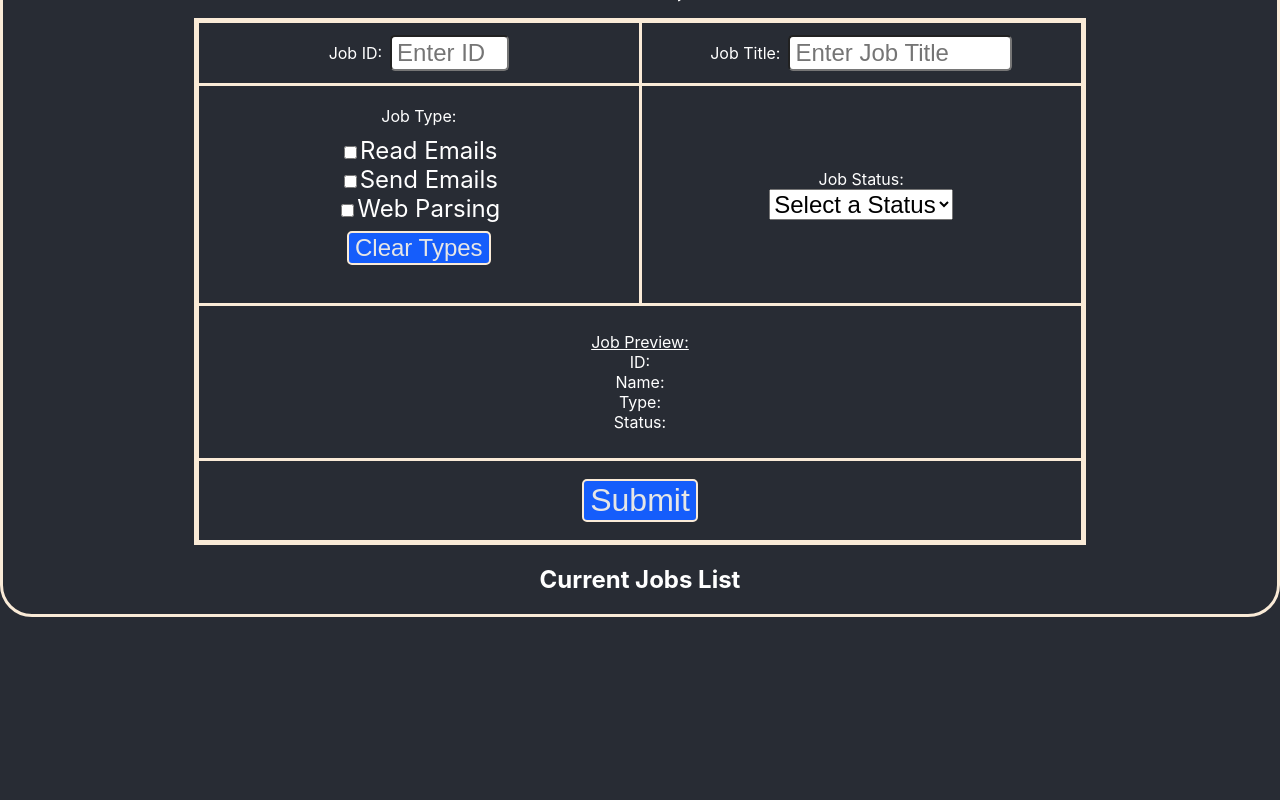
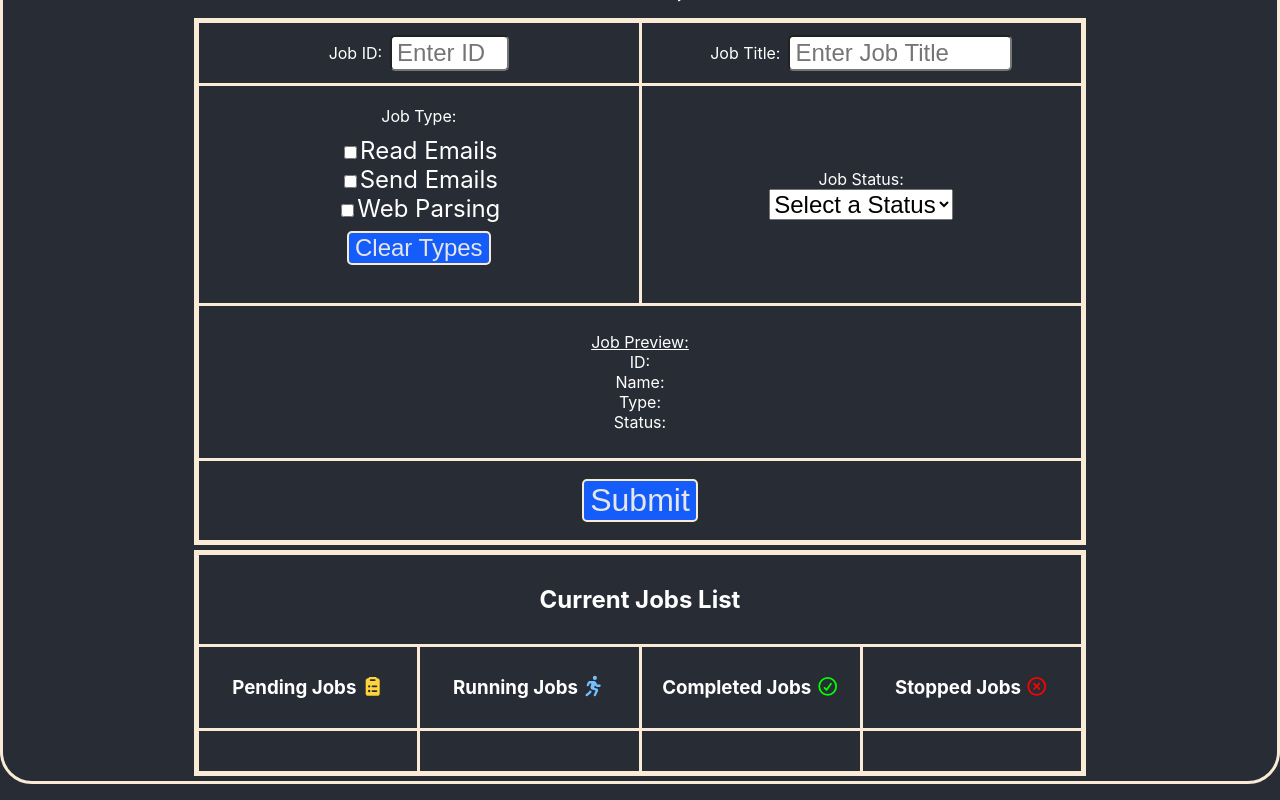
Before and after one commit to ReflectionGolden/react-essentials-site, a React (Create React App) app: page / in a window 1280 px wide. Shown: the part 515-1315 px from the top of the page. Before the commit the page ends 1148 px from the top, so only its background shows below. Built offline with nearby package versions, Linux system fonts and the light colour scheme; the HTML template or start-up script is replaced by a standard one.

Commit message:
Changed current jobs list to display in columns assigned to each job status for easier readability

```diff
--- a/src/course_modules/Module6.js
+++ b/src/course_modules/Module6.js
@@ -210,19 +210,53 @@ function JobForm() {
                     <Snackbar ref={snackbarRef} type={SnackbarType.success} message="Job Submition Completed Successfully"/>
                 </div>
             </form>
-            <div>
-                <h2>Current Jobs List</h2>
-                <ul className='Listing'>
-                    {jobs.map(job => (
-                        <JobDisplayItem job={job}>
-                            <p>ID: {job.id}, Name: {job.name}, Job Type: {job.type.join("/")}, Status: {job.status}<StatusIcon Status={job.status}/></p>
-                            <button style={{marginLeft: "5px"}} onClick={() => handleDelete(job.id)}>Delete</button>
-                            {statusUpdateButtons(job, job.status)}
-                        </JobDisplayItem>
-                    ))}
-                </ul>
+            <div className='Job-Display'>
+                <div className='Display-Head'>
+                    <h2>Current Jobs List</h2>
+                </div>
+                <JobColumn jobs={jobs} status="pending" handleDelete={handleDelete} statusUpdateButtons={statusUpdateButtons}/>
+                <JobColumn jobs={jobs} status="running" handleDelete={handleDelete} statusUpdateButtons={statusUpdateButtons}/>
+                <JobColumn jobs={jobs} status="completed" handleDelete={handleDelete} statusUpdateButtons={statusUpdateButtons}/>
+                <JobColumn jobs={jobs} status="stopped" handleDelete={handleDelete} statusUpdateButtons={statusUpdateButtons}/>
             </div>
         </div>
+    );
+}
+
+function JobColumn(props) {
+    function HeaderClass(status) {
+        switch (status) {
+            case "pending":
+                return "Pending-Head";
+            case "running":
+                return "Running-Head";
+            case "completed":
+                return "Complete-Head";
+            case "stopped":
+                return "Stopped-Head";
+        }
+    }
+    return (
+        <>
+            <div className={HeaderClass(props.status)}>
+                <h3>{props.status.charAt(0).toUpperCase() + props.status.slice(1)} Jobs <StatusIcon Status={props.status}/></h3>
+            </div>
+            <div className={props.status.charAt(0).toUpperCase()}>
+                <div><JobMapper jobs={props.jobs} status={props.status} handleDelete={props.handleDelete} statusUpdateButtons={props.statusUpdateButtons}/></div>
+            </div>
+        </>
+    );
+}
+
+function JobMapper(props) {
+    return (
+        <>{props.jobs.filter(job => job.status === props.status).map(job => (
+            <JobDisplayItem job={job}>
+                <p>ID: {job.id}, Name: {job.name}, Job Type: {job.type.join("/")}, Status: {job.status}<StatusIcon Status={job.status}/></p>
+                <button style={{marginLeft: "5px"}} onClick={() => props.handleDelete(job.id)}>Delete</button>
+                {props.statusUpdateButtons(job, job.status)}
+            </JobDisplayItem>
+        ))}</>
     );
 }
 
--- a/src/course_modules/module_styles/Module6.css
+++ b/src/course_modules/module_styles/Module6.css
@@ -1,3 +1,4 @@
+/* Form Styling */
 .Form-Container {
   display: grid;
   grid-template-areas:
@@ -77,3 +78,81 @@
 .Form-Container div.jobSubmit button {
     font-size: xx-large;
 }
+
+
+/* Job Display section styling */
+.Job-Display {
+  display: grid;
+  grid-template-areas:
+  "DisplayTitle DisplayTitle DisplayTitle DisplayTitle"
+  "PendingJobsHead RunningJobsHead CompletedJobsHead StoppedJobsHead"
+  "PendingJobs RunningJobs CompletedJobs StoppedJobs";
+  grid-template-columns: 1fr 1fr 1fr 1fr;
+  gap: 3px;
+  background-color: antiquewhite;
+  padding: 5px;
+  margin: 5px 15%;
+}
+
+.Job-Display div {
+    background-color: #282c34;
+    display: flex;
+    align-items: center;
+    justify-content: center;
+    padding: 10px;
+}
+
+.Job-Display div.Display-Head {
+    grid-area: DisplayTitle;
+}
+
+.Job-Display div.Pending-Head {
+    grid-area: PendingJobsHead;
+}
+
+.Job-Display div.Pending {
+    grid-area: PendingJobs;
+}
+
+div.Pending div {
+    display: block;
+}
+
+.Job-Display div.Running-Head {
+    grid-area: RunningJobsHead;
+}
+
+.Job-Display div.Running {
+    grid-area: RunningJobs;
+    display: block;
+}
+
+div.Running div {
+    display: block;
+}
+
+.Job-Display div.Complete-Head {
+    grid-area: CompletedJobsHead;
+}
+
+.Job-Display div.Complete {
+    grid-area: CompletedJobs;
+    display: block;
+}
+
+div.Complete div {
+    display: block;
+}
+
+.Job-Display div.Stopped-Head {
+    grid-area: StoppedJobsHead;
+}
+
+.Job-Display div.Stopped {
+    grid-area: StoppedJobs;
+    display: block;
+}
+
+div.Stopped div {
+    display: block;
+}
```
